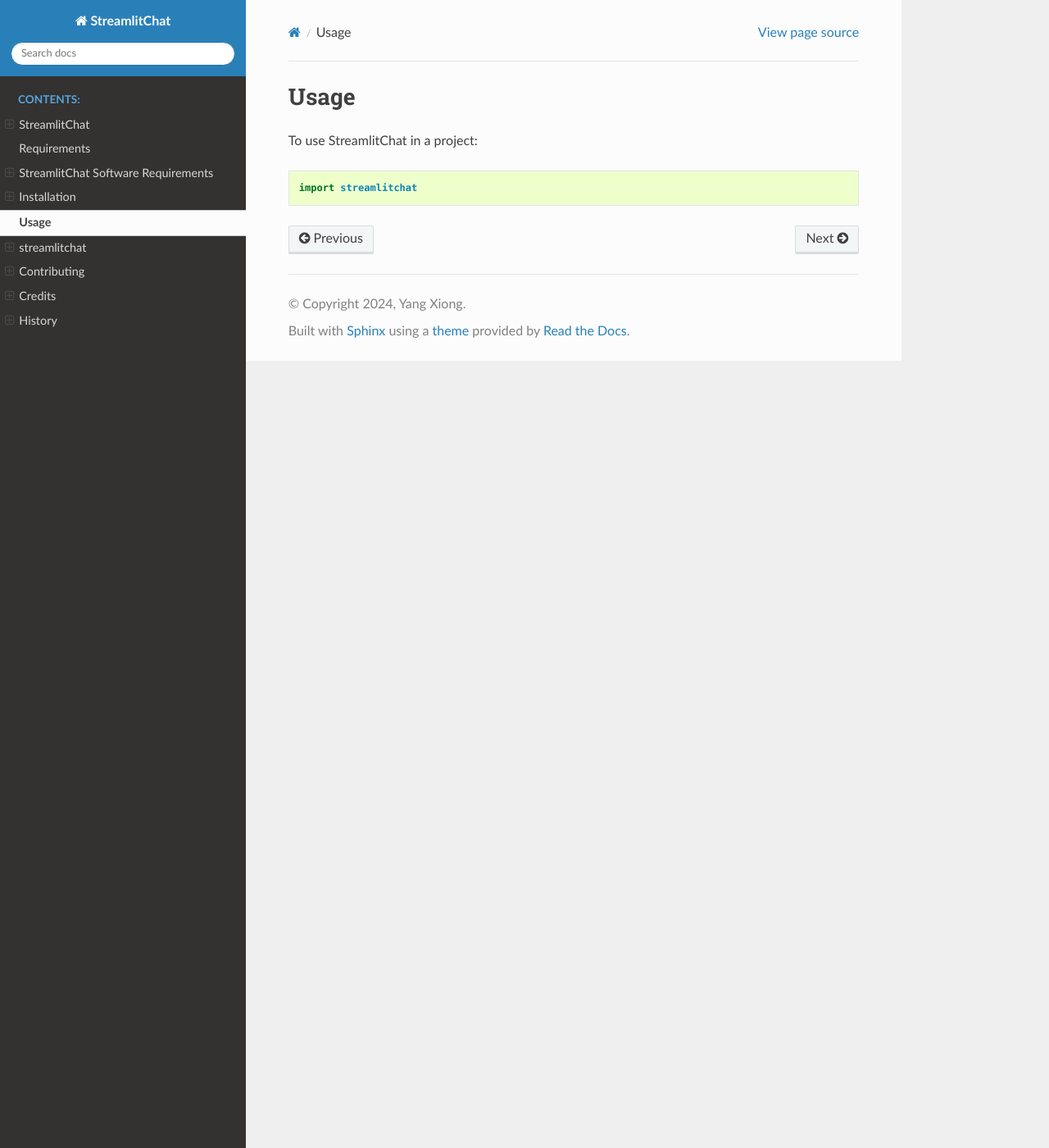
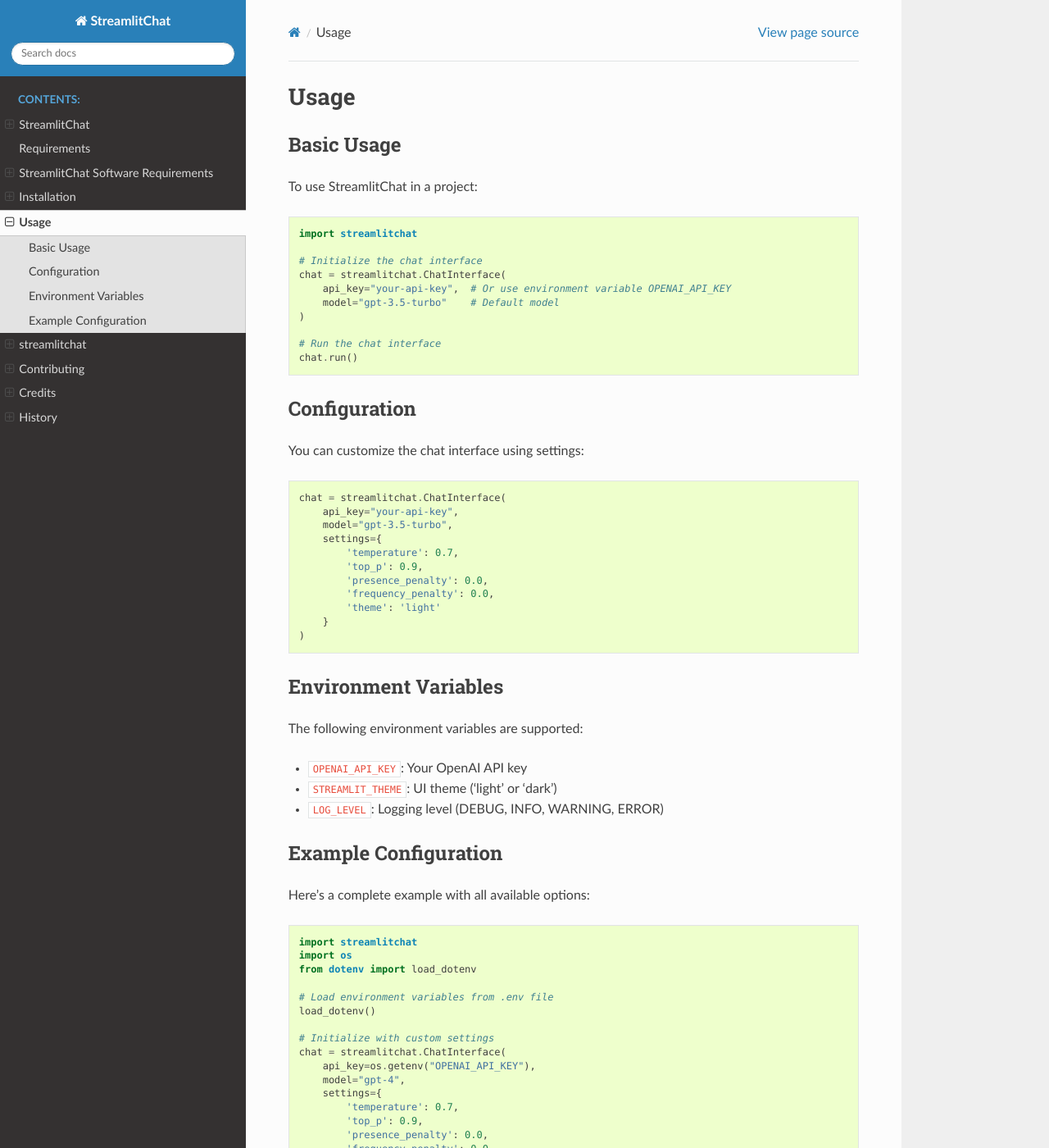
Before and after one commit to supersheepbear/streamlitchat, a Sphinx documentation site: the page built from docs/usage.rst, in a window 1280 px wide and 1400 px high. Shown: the whole window at 82% size. Built offline with Sphinx 7.4.7 and the Read the Docs theme 3.1.0, drawn with Linux system fonts in a browser that asks for light colours; some of the changed text lies outside the part shown.

Commit message:
Add docs

```diff
--- a/docs/usage.rst
+++ b/docs/usage.rst
@@ -2,6 +2,76 @@
 Usage
 =====
 
+Basic Usage
+----------
+
 To use StreamlitChat in a project::
 
     import streamlitchat
+
+    # Initialize the chat interface
+    chat = streamlitchat.ChatInterface(
+        api_key="your-api-key",  # Or use environment variable OPENAI_API_KEY
+        model="gpt-3.5-turbo"    # Default model
+    )
+
+    # Run the chat interface
+    chat.run()
+
+Configuration
+------------
+
+You can customize the chat interface using settings::
+
+    chat = streamlitchat.ChatInterface(
+        api_key="your-api-key",
+        model="gpt-3.5-turbo",
+        settings={
+            'temperature': 0.7,
+            'top_p': 0.9,
+            'presence_penalty': 0.0,
+            'frequency_penalty': 0.0,
+            'theme': 'light'
+        }
+    )
+
+Environment Variables
+-------------------
+
+The following environment variables are supported:
+
+- ``OPENAI_API_KEY``: Your OpenAI API key
+- ``STREAMLIT_THEME``: UI theme ('light' or 'dark')
+- ``LOG_LEVEL``: Logging level (DEBUG, INFO, WARNING, ERROR)
+
+Example Configuration
+-------------------
+
+Here's a complete example with all available options::
+
+    import streamlitchat
+    import os
+    from dotenv import load_dotenv
+
+    # Load environment variables from .env file
+    load_dotenv()
+
+    # Initialize with custom settings
+    chat = streamlitchat.ChatInterface(
+        api_key=os.getenv("OPENAI_API_KEY"),
+        model="gpt-4",
+        settings={
+            'temperature': 0.7,
+            'top_p': 0.9,
+            'presence_penalty': 0.0,
+            'frequency_penalty': 0.0,
+            'theme': 'dark',
+            'max_tokens': 2000,
+            'stream': True,
+            'cache_enabled': True,
+            'history_enabled': True
+        }
+    )
+
+    # Run the interface
+    chat.run()
```
Also changed, not shown: docs/deployment.rst (added, +80 -0 lines), docs/requirements/software_requirements.md (+19 -19 lines), docs/streamlitchat.rst (+40 -0 lines), 7 other files.
